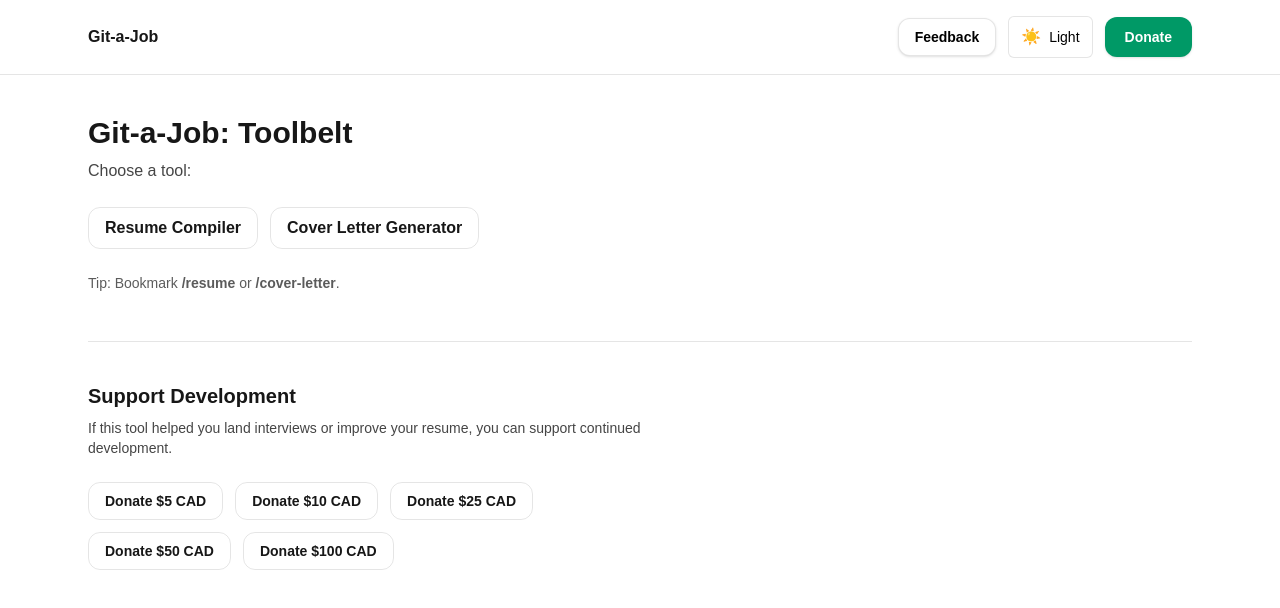
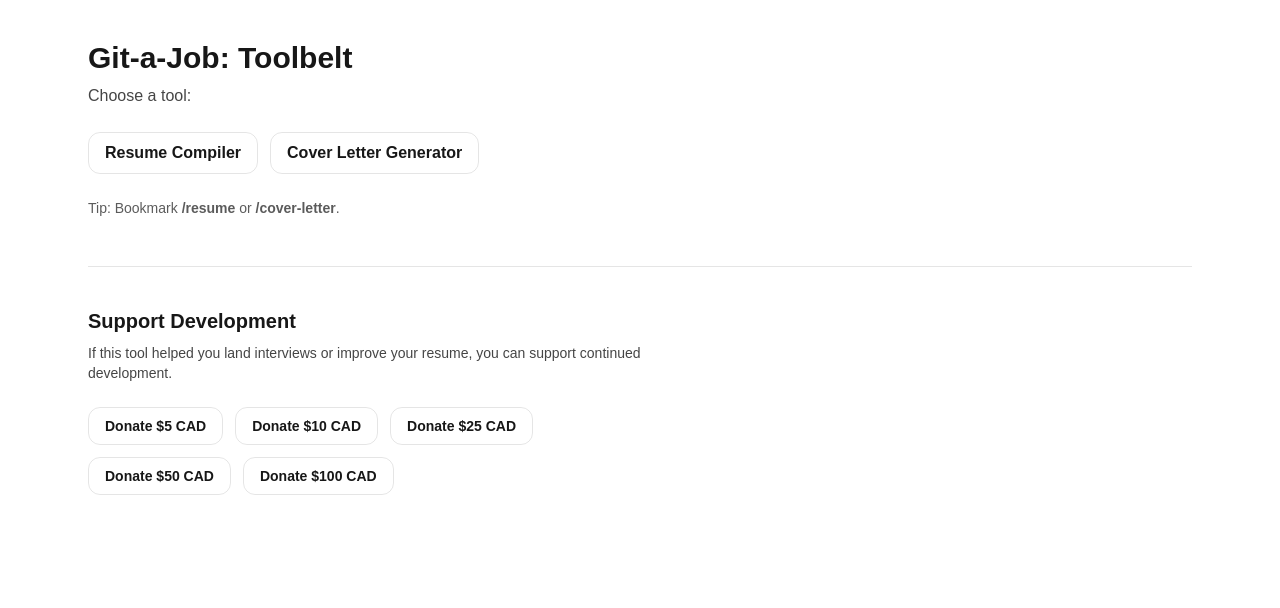
Before and after one commit to KingCarni/Resume-MVP, a Next.js app: page / in a window 1280 px wide. Shown: the top 608 px of the page. Built offline with nearby package versions, Linux system fonts and the light colour scheme.

Commit message:
Fix layout.tsx + dark mode hydration cleanup

```diff
--- a/src/app/layout.tsx
+++ b/src/app/layout.tsx
@@ -1,56 +1,18 @@
 // src/app/layout.tsx
 import "./globals.css";
 import type { Metadata } from "next";
-import Link from "next/link";
 import Providers from "./providers";
-import ThemeToggle from "@/components/ThemeToggle";
 
 export const metadata: Metadata = {
   title: "Git-a-Job",
   description: "AI-Powered resume analysis MVP",
 };
 
-export default function RootLayout({
-  children,
-}: Readonly<{ children: React.ReactNode }>) {
+export default function RootLayout({ children }: { children: React.ReactNode }) {
   return (
     <html lang="en" suppressHydrationWarning>
       <body>
-        <Providers>
-          <header className="border-b border-black/10 dark:border-white/10">
-            <div className="mx-auto flex max-w-6xl items-center justify-between px-6 py-4">
-              <Link href="/" className="font-semibold">
-                Git-a-Job
-              </Link>
-
-              <div className="flex items-center gap-3">
-                {/* Feedback */}
-                <Link
-                  href="/feedback"
-                  className="rounded-xl border border-black/10 bg-white px-4 py-2 text-sm font-bold text-black
-                             shadow-sm transition hover:bg-black/5 active:scale-[0.98]
-                             dark:border-white/10 dark:bg-white/10 dark:text-white dark:hover:bg-white/15"
-                >
-                  Feedback
-                </Link>
-
-                {/* Theme toggle (if you want it visible in header) */}
-                <ThemeToggle />
-
-                {/* Donate */}
-                <Link
-                  href="/donate"
-                  className="rounded-xl bg-emerald-600 px-5 py-2.5 text-sm font-bold text-white
-                             shadow-sm transition hover:bg-emerald-500 active:scale-[0.98]"
-                >
-                  Donate
-                </Link>
-              </div>
-            </div>
-          </header>
-
-          {children}
-        </Providers>
+        <Providers>{children}</Providers>
       </body>
     </html>
   );
--- a/src/app/providers.tsx
+++ b/src/app/providers.tsx
@@ -1,12 +1,12 @@
+// src/app/providers.tsx
 "use client";
 
-import * as React from "react";
 import { ThemeProvider } from "next-themes";
 
 export default function Providers({ children }: { children: React.ReactNode }) {
   return (
     <ThemeProvider
-      attribute="class"
+      attribute="class"          // ✅ THIS makes Tailwind dark: work
       defaultTheme="system"
       enableSystem
       disableTransitionOnChange
```
